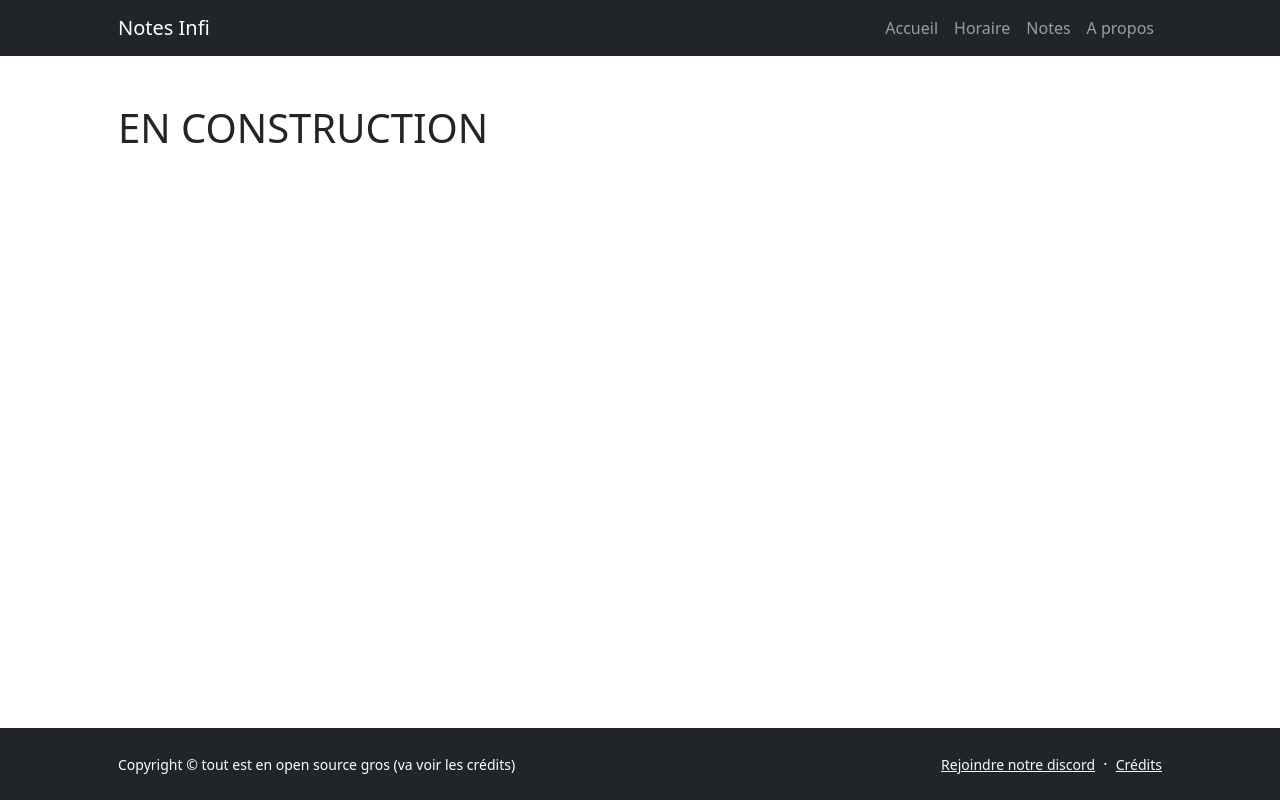
After one commit to TheHuman00/Notes-Infi, a PHP site: page /credits.php in a window 1280 px wide. The commit adds this page. Run offline with PHP 8.4, Linux system fonts and the light colour scheme.

Commit message:
header footer horaire

```diff
--- a/about.php
+++ b/about.php
@@ -17,7 +17,7 @@
             <section class="py-5 bg-light" id="scroll-target">
                 <div class="container px-5 my-5">
                     <div class="row gx-5 align-items-center">
-                        <div class="col-lg-6"><img class="img-fluid rounded mb-5 mb-lg-0" src="https://dummyimage.com/600x400/343a40/6c757d" alt="..." /></div>
+                        <div class="col-lg-6"><img class="img-fluid rounded mb-5 mb-lg-0" src="https://i.imgur.com/0zSWdUC.png" alt="..." /></div>
                         <div class="col-lg-6">
                             <h2 class="fw-bolder">Comment le site est fait ?</h2>
                             <p class="lead fw-normal text-muted mb-0">Site en PHP avec comme plugin fullcalendar pour le calendrier. Les crédits sont dans le footer.<br>Le site est en open source sur github. <a href="google.com">Ici le lien<a></p>
--- /dev/null
+++ b/credits.php
@@ -0,0 +1,9 @@
+<?php include_once('./libs/header.php'); ?>
+            <section class="py-5">
+                <div class="container px-5">
+                    <h1> EN CONSTRUCTION </h1>
+                </div>
+            </section>
+        </main>
+
+<?php include_once('./libs/footer.php'); ?>
--- a/libs/footer.php
+++ b/libs/footer.php
@@ -5,7 +5,7 @@
                     <div class="col-auto">
                         <a class="link-light small" href="#!">Rejoindre notre discord</a>
                         <span class="text-white mx-1">&middot;</span>
-                        <a class="link-light small" href="#!">Crédits</a>
+                        <a class="link-light small" href="./credits.php">Crédits</a>
                     </div>
                 </div>
             </div>
--- a/libs/header.php
+++ b/libs/header.php
@@ -15,7 +15,7 @@
         <main class="flex-shrink-0">
             <nav class="navbar navbar-expand-lg navbar-dark bg-dark">
                 <div class="container px-5">
-                    <a class="navbar-brand" href="index.php">Notes</a>
+                    <a class="navbar-brand" href="index.php">Notes Infi</a>
                     <button class="navbar-toggler" type="button" data-bs-toggle="collapse" data-bs-target="#navbarSupportedContent" aria-controls="navbarSupportedContent" aria-expanded="false" aria-label="Toggle navigation"><span class="navbar-toggler-icon"></span></button>
                     <div class="collapse navbar-collapse" id="navbarSupportedContent">
                         <ul class="navbar-nav ms-auto mb-2 mb-lg-0">
```
Also changed, not shown: horaires.php (+4 -6 lines).
